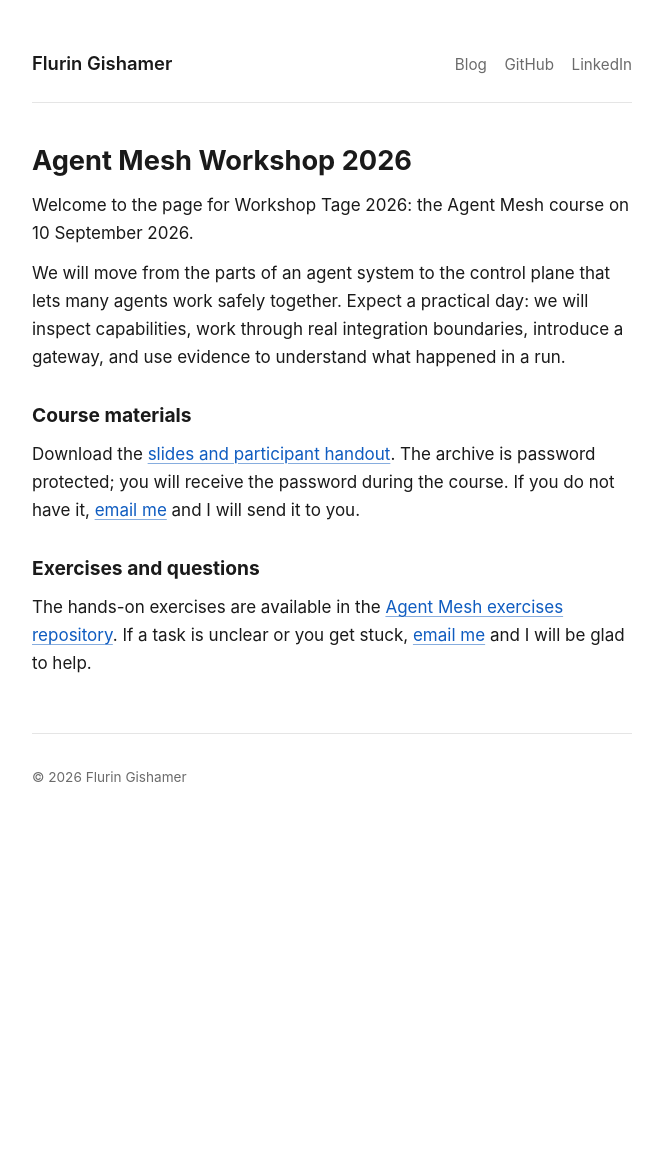
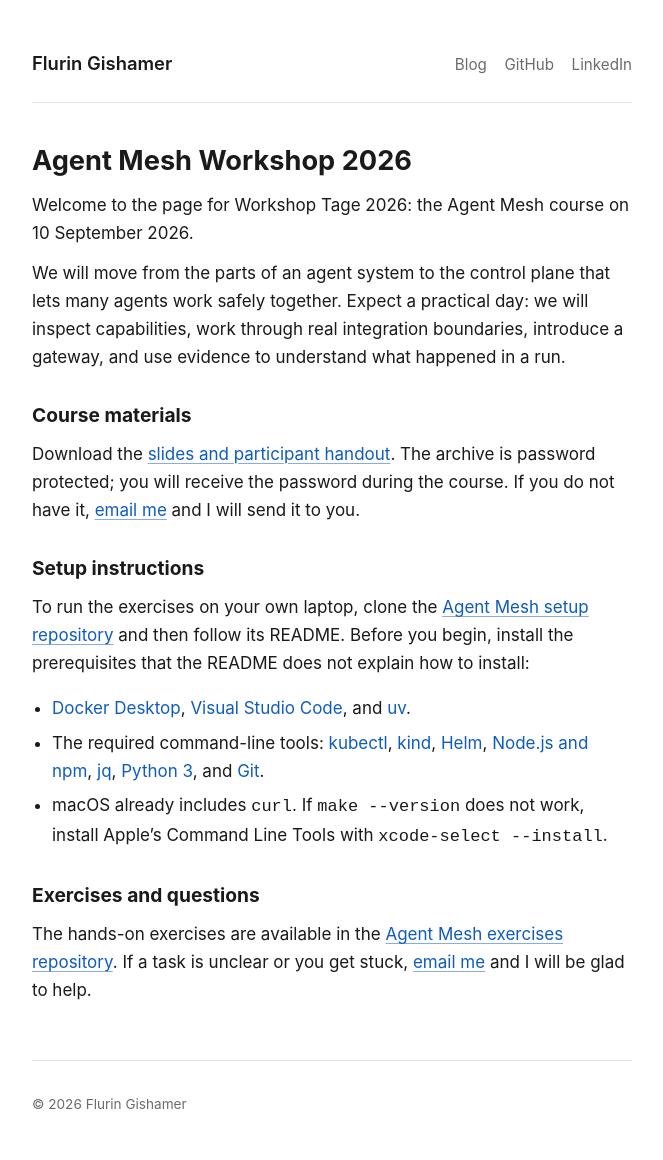
Before and after one commit to gishamer/gishamer.github.io, a Jekyll site: the page built from agent-mesh-workshop-2026.md, in a window 1280 px wide. Shown: the whole page, without its empty margins (308-971 px from the left). Built offline with Jekyll 4.4.1, drawn with Linux system fonts in a browser that asks for light colours; before the commit the page ends 900 px from its top, so only the background shows below that.

Commit message:
Add workshop laptop setup guidance

```diff
--- a/agent-mesh-workshop-2026.md
+++ b/agent-mesh-workshop-2026.md
@@ -15,6 +15,14 @@ We will move from the parts of an agent system to the control plane that lets ma
 
 Download the [slides and participant handout](/downloads/agent-mesh-workshop-2026-materials.zip). The archive is password protected; you will receive the password during the course. If you do not have it, [email me](mailto:flurin@gishamer.io?subject=Agent%20Mesh%20Workshop%202026%20archive%20password) and I will send it to you.
 
+## Setup instructions
+
+To run the exercises on your own laptop, clone the [Agent Mesh setup repository](https://github.com/gishamer/agent-mesh-setup#readme) and then follow its README. Before you begin, install the prerequisites that the README does not explain how to install:
+
+- [Docker Desktop](https://docs.docker.com/desktop/setup/install/mac-install/), [Visual Studio Code](https://code.visualstudio.com/docs/setup/mac), and [uv](https://docs.astral.sh/uv/getting-started/installation/).
+- The required command-line tools: [kubectl](https://kubernetes.io/docs/tasks/tools/install-kubectl-macos/), [kind](https://kind.sigs.k8s.io/docs/user/quick-start/), [Helm](https://helm.sh/docs/intro/install/), [Node.js and npm](https://nodejs.org/en/download), [jq](https://jqlang.org/download/), [Python 3](https://www.python.org/downloads/macos/), and [Git](https://git-scm.com/downloads/mac).
+- macOS already includes `curl`. If `make --version` does not work, install Apple's Command Line Tools with `xcode-select --install`.
+
 ## Exercises and questions
 
 The hands-on exercises are available in the [Agent Mesh exercises repository](https://github.com/gishamer/agent-mesh-exercises). If a task is unclear or you get stuck, [email me](mailto:flurin@gishamer.io?subject=Agent%20Mesh%20Workshop%202026%20exercise%20question) and I will be glad to help.
```
